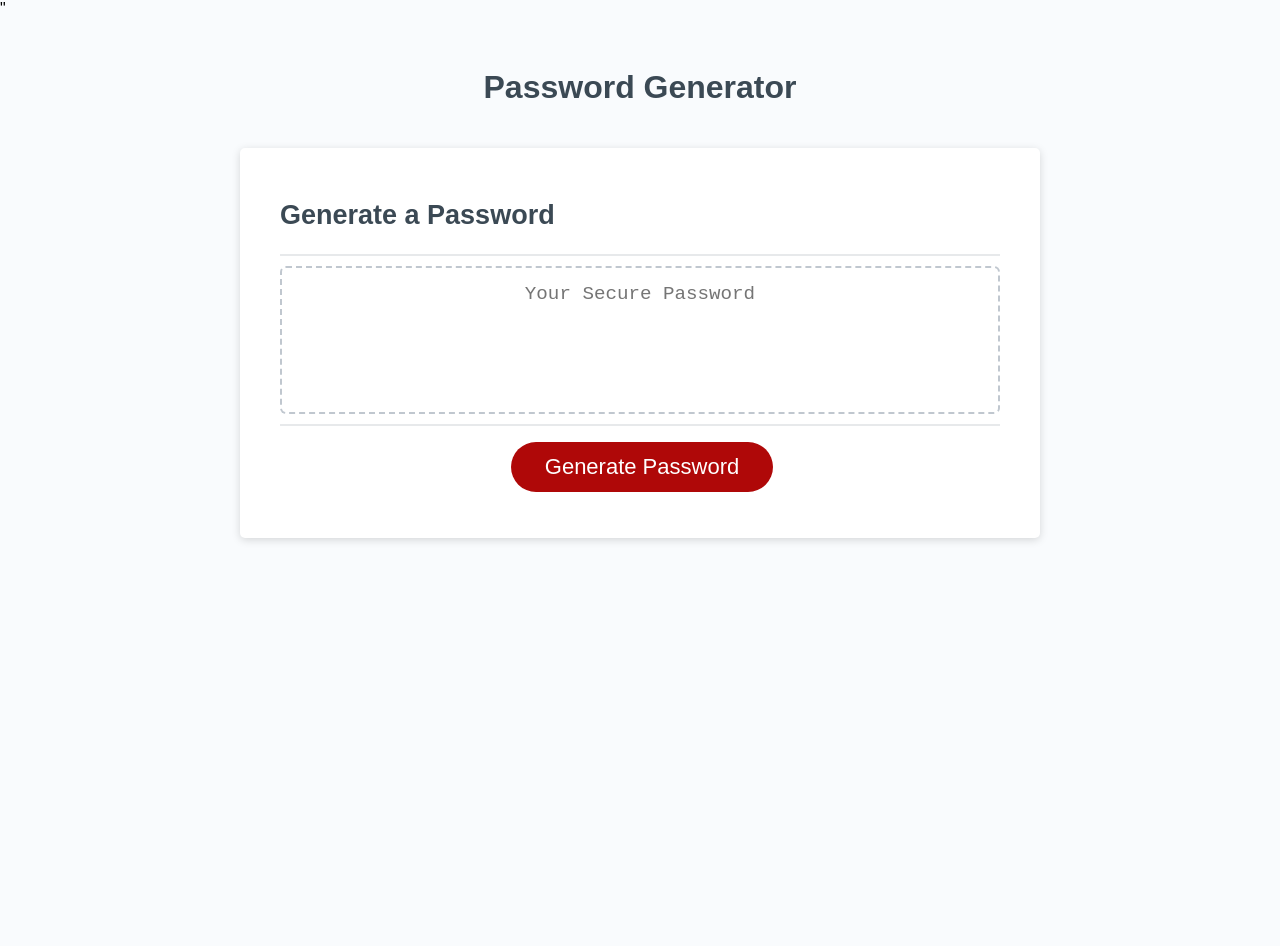
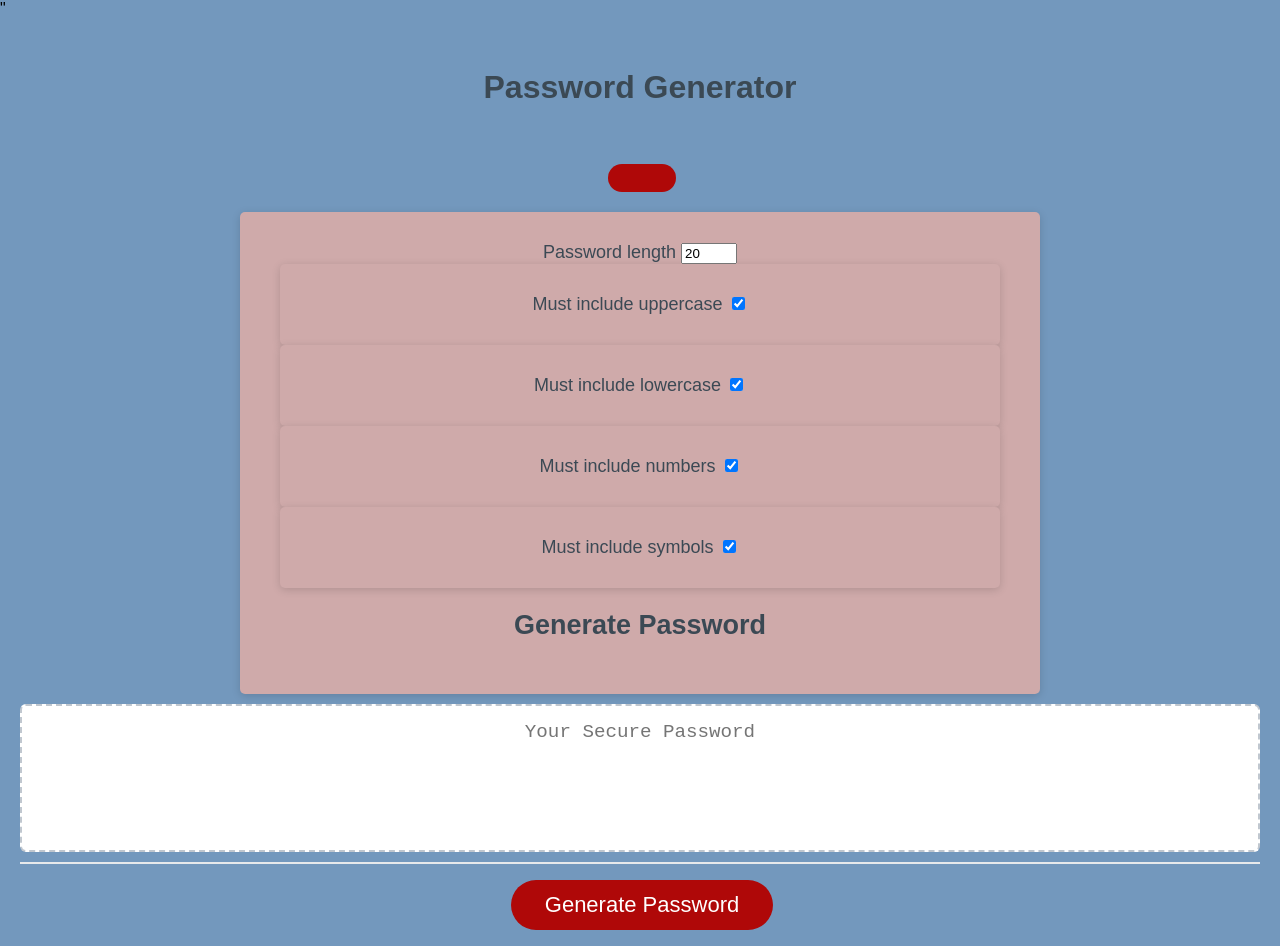
Before and after one commit to santanam23/Password-Generator, a plain HTML site: page index.html in a window 1280 px wide. Before the commit the page ends 818 px from the top, so only its background shows below. Drawn offline with Linux system fonts and the light colour scheme; files that its build step writes are made by us from their sources; files whose address does not match are found by name.

Commit message:
created password length,upper,lower,number,symbol on html

```diff
--- a/assets/css/script.js
+++ b/assets/css/script.js
@@ -22,7 +22,7 @@ generateEl.addEventListener('click', () => {
   const hasNumber = numbersEl.checked;
   const hasSymbol = symbolsEl.checked;
 
-  resultEl.innerText = generatePassword(
+  resultEl.innerText = generatePassword (
     hasLower,
     hasUpper,
     hasSymbol,
@@ -31,21 +31,53 @@ generateEl.addEventListener('click', () => {
   );
 });
 
+//Add to clipboard
+clipboardEl.addEventListener('click', () => {
+  const textarea = document.createElement('textarea');
+  const password = resultEl.innerText;
+
+  if(!password) {
+    return;
+  }
+
+  textarea.value = password;
+  document.body.appendChild(textarea);
+  textarea.select();
+  document.execCommand('copy');
+  textarea.remove();
+  alert('Password copied to clipboard!');
+});
+
 //Generate password function
 function generatePassword(lower,upper,number,symbol,length) {
-  //1. Init pw var
-  //2. Filter out unchecked types
-  //3. Loop Over length call generator function for each type
-  // 4. Add final pw to the pw var and return
 
   let generatedPassword = '';
 
   const typesCount = lower + upper + number + symbol;
 
-  console.log('typesCount: ', typesCount);
+  //console.log('typesCount: ', typesCount);
 
-  const typesArr = [{ lower }, { upper }, { number }, { symbol }];
-  console.log('typesArr: ', typesArr)
+  const typesArr = [{ lower }, { upper }, { number }, { symbol }].filter
+  (item => objecct.values(item)[0]
+  );
+
+  //console.log('typesArr: ', typesArr);
+
+  if(typesCount === 0) {
+    return'';
+
+  }
+  for(let i = 0; i < length; i += typesCount) {
+    typesArr.forEach(type => {
+      const funcName = Object.keys(type)[0];
+
+      generatedPassword += randomFunc[funcName]();
+    });
+  }
+
+  const finalPassword = generatedPassword.slice(0, length);
+
+  result finalPassword;
 }
 
 // Generator Functions Character chart http://www.net-comber.com/charset.html
@@ -67,15 +99,15 @@ function getRandomSymbol() {
 
 
 // Get references to the #generate element
-var generateBtn = document.querySelector("#generate");
+//var generateBtn = document.querySelector("#generate");
 
 // Write password to the #password input
-function writePassword() {
-  var password = generatePassword();
-  var passwordText = document.querySelector("#password");
+//function writePassword() {
+  //var password = generatePassword();
+  //var passwordText = document.querySelector("#password");
 
-  passwordText.value = password;
+  //passwordText.value = password;
 
 }
 // Add event listener to generate button
-generateBtn.addEventListener("click", writePassword);
+//generateBtn.addEventListener("click", writePassword);
--- a/assets/css/style.css
+++ b/assets/css/style.css
@@ -6,7 +6,7 @@
 
 html,
 body,
-.wrapper {
+.container {
   height: 100%;
   margin: 0;
   padding: 0;
@@ -14,24 +14,27 @@ body,
 
 body {
   font-family: sans-serif;
-  background-color: #f9fbfd;
+  background-color: #7398bd;
 }
 
-.wrapper {
+div.container {
   padding-top: 30px;
   padding-left: 20px;
   padding-right: 20px;
+  text-align: center;
+  background-color: #7398bd;
+
 }
 
-header {
+header h1 {
   text-align: center;
   padding: 20px;
   padding-top: 0px;
   color: hsl(206, 17%, 28%);
 }
 
-.card {
-  background-color: hsl(0, 0%, 100%);
+.settings {
+  background-color: hsl(0, 28%, 74%);
   border-radius: 5px;
   border-width: 1px;
   box-shadow: rgba(0, 0, 0, 0.15) 0px 2px 8px 0px;
@@ -42,7 +45,7 @@ header {
   padding: 30px 40px;
 }
 
-.card-header::after {
+.setting-header::after {
   content: " ";
   display: block;
   width: 100%;
@@ -50,15 +53,15 @@ header {
   height: 2px;
 }
 
-.card-body {
+.setting-body {
   min-height: 100px;
 }
 
-.card-footer {
+.footer {
   text-align: center;
 }
 
-.card-footer::before {
+.footer::before {
   content: " ";
   display: block;
   width: 100%;
@@ -66,7 +69,7 @@ header {
   height: 2px;
 }
 
-.card-footer::after {
+.footer::after {
   content: " ";
   display: block;
   clear: both;
--- a/index.html
+++ b/index.html
@@ -11,15 +11,44 @@
     <title>Password Generator</title>
   </head>
   <body>
-    <div class="wrapper">
+    <div class="container" style=" text-align: center;
+    background-color: #7398bd">
       <header>
         <h1>Password Generator</h1>
+        <div class="result-container">
+        <span id="result"></span>
+        <buttom class="btn" id="clipboard">
+          <i calss="far fa--clipboard"></i>
+        </buttom>
+      </div>
       </header>
-      <div class="card">
-        <div class="card-header">
-          <h2>Generate a Password</h2>
+      <main class="settings">
+        <div class="setting">
+          <label for="length>">Password length</label>
+          <input type="number" id="length" min="4" max="20"
+          value="20" />
         </div>
-        <div class="card-body">
+
+        <div class="settings">
+          <label for="uppercase"> Must include uppercase</label>
+          <input type="checkbox" id="uppercase" checked>
+        </div>
+        <div class="settings">
+          <label for="lowercase"> Must include lowercase</label>
+          <input type="checkbox" id="lowercase" checked>
+        </div>
+        <div class="settings">
+          <label for="numbers"> Must include numbers</label>
+          <input type="checkbox" id="numbers" checked>
+        </div>
+        <div class="settings">
+          <label for="symbol"> Must include symbols</label>
+          <input type="checkbox" id="symbol" checked>
+        </div>
+
+          <h2>Generate Password</h2>
+      </main>
+        <div class="setting-body">
           <textarea
             readonly
             id="password"
@@ -27,7 +56,18 @@
             aria-label="Generated Password"
           ></textarea>
         </div>
-        <div class="card-footer">
+        <div>
+
+        </div>
+
+
+
+
+
+
+
+
+        <div class="footer">
           <button id="generate" class="btn">Generate Password</button>
         </div>
       </div>
```
